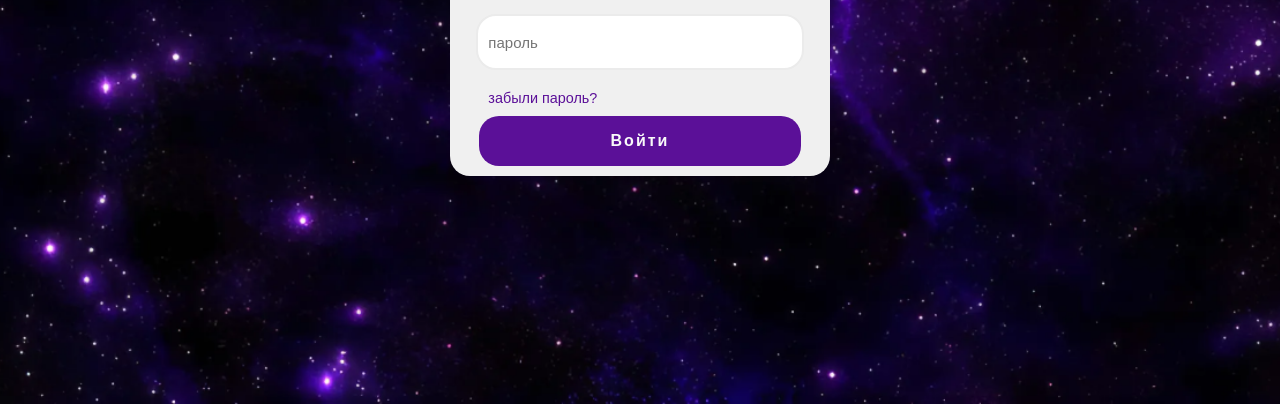
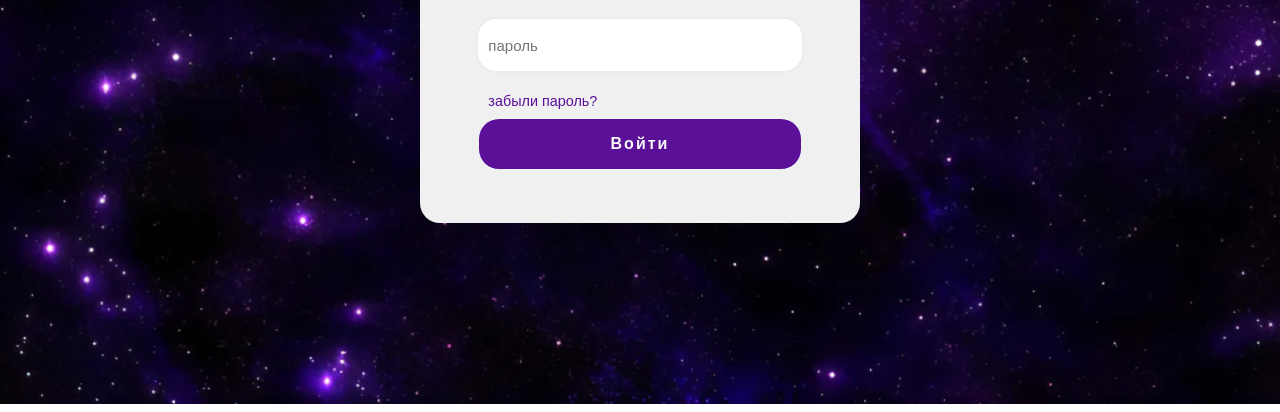
Before and after one commit to arbuzi14/forma_aftorizacii, a plain HTML site: page index.html in a window 1280 px wide. Shown: the part 396-808 px from the top of the page. Drawn offline with Linux system fonts and the light colour scheme; a web font is replaced by a local one.

Commit message:
форма авторизации

```diff
--- a/style.css
+++ b/style.css
@@ -28,7 +28,7 @@ body{
 
 .authorization{
   width: 30%;
-  padding: 50 30 44 px;
+  padding: 50px 30px 44px;
   border-radius: 1.25rem;
   text-align: center;
   background-color: #f0f0f0;
```
